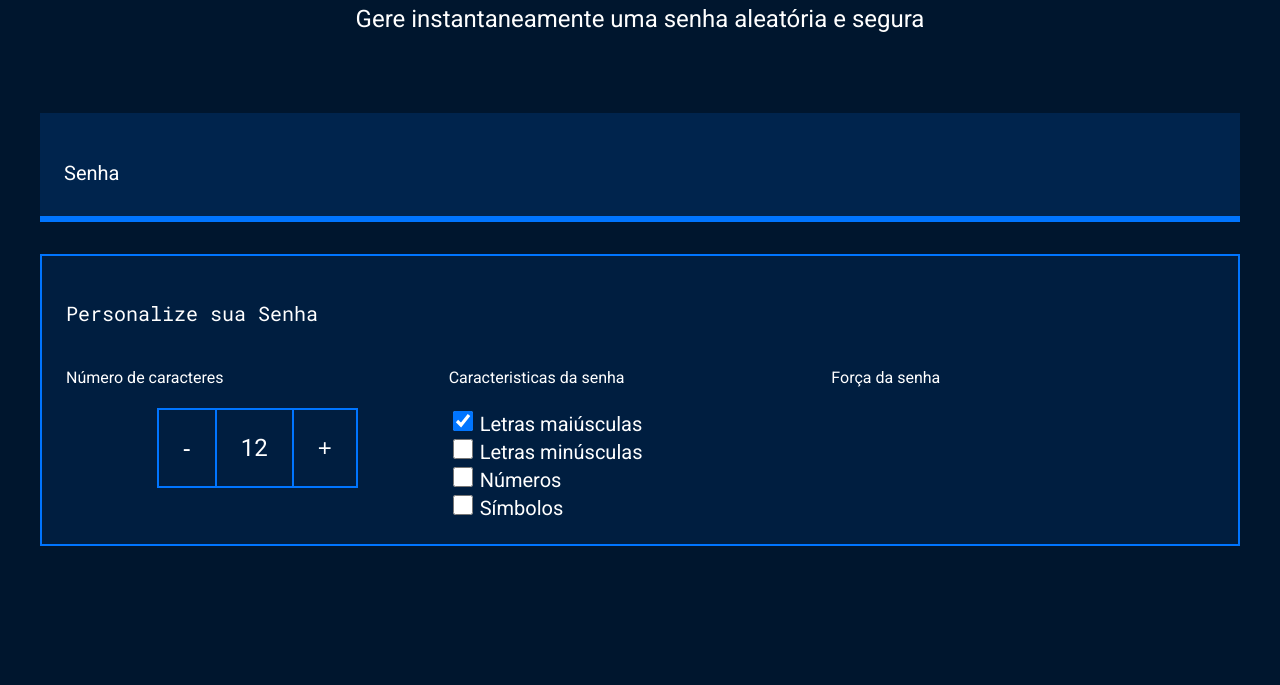
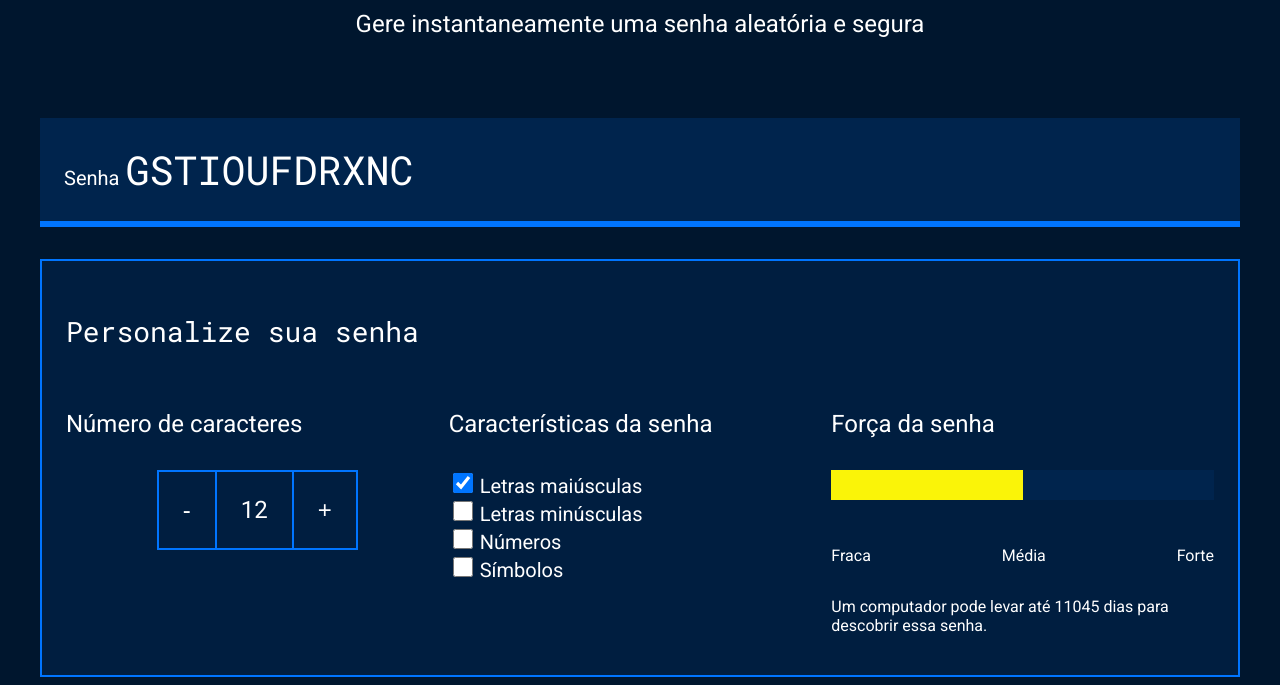
Before and after one commit to DaditoPa/Alura.JavaScript.GeradorDeSenha, a plain HTML site: page index.html in a window 1280 px wide. Shown: the part 208-893 px from the top of the page. Before the commit the page ends 800 px from the top, so only its background shows below. Drawn offline with Linux system fonts and the light colour scheme.

Commit message:
Add files via upload

```diff
--- a/index.html
+++ b/index.html
@@ -4,7 +4,7 @@
 <head>
     <meta charset="UTF-8">
     <meta name="viewport" content="width=device-width, initial-scale=1.0">
-    <title>Gerador de senhas</title>
+    <title>Gerador de senha</title>
     <link rel="stylesheet" href="style.css">
 </head>
 
@@ -17,10 +17,10 @@
         </div>
         <div class="conteudo-senha">
             <label for="senha">Senha</label>
-            <input name="senha" type="text" id="campo-senha">
+            <input name="senha" type="text" id="campo-senha" readonly>
         </div>
         <div class="parametro">
-            <h3 class="parametro-titulo">Personalize sua Senha</h3>
+            <h3 class="parametro-titulo">Personalize sua senha</h3>
             <div class="parametro-coluna__senha">
                 <div class="parametro-senha">
                     <h4 class="parametro-senha__titulo">Número de caracteres</h4>
@@ -31,28 +31,38 @@
                     </div>
                 </div>
                 <div class="parametro-senha">
-                    <h4 class="parametro-senha__titulo">Caracteristicas da senha</h4>
+                    <h4 class="parametro-senha__titulo">Características da senha</h4>
                     <div class="parametro-senha-checkbox">
-                        <input name="maisculo" type="checkbox" class="checkbox" checked>
-                        <label for="maisculo">Letras maiúsculas</label>
+                        <input name="maiusculo" type="checkbox" class="checkbox" checked>
+                        <label for="maiusculo">Letras maiúsculas</label>
                     </div>
                     <div class="parametro-senha-checkbox">
                         <input name="minusculo" type="checkbox" class="checkbox">
                         <label for="minusculo">Letras minúsculas</label>
                     </div>
-                    <div class="parametro-senha-checkbox"></div>
+                    <div class="parametro-senha-checkbox">
                         <input name="numero" type="checkbox" class="checkbox">
                         <label for="numero">Números</label>
-                    <div class="parametro-senha-checkbox"></div>
+                    </div>
+                    <div class="parametro-senha-checkbox">
                         <input name="simbolo" type="checkbox" class="checkbox">
                         <label for="simbolo">Símbolos</label>
+                    </div>
                 </div>
                 <div class="parametro-senha">
                     <h4 class="parametro-senha__titulo">Força da senha</h4>
+                    <div class="barra"></div>
+                    <div class="forca fraca"></div>
+                    <div class="parametro-senha-textos">
+                        <p>Fraca</p>
+                        <p>Média</p>
+                        <p>Forte</p>
+                    </div>
+                    <p class="entropia"></p>
                 </div>
             </div>
         </div>
     </section>
+    <script src="main.js"></script>
 </body>
-
 </html>
--- /dev/null
+++ b/main.js
@@ -0,0 +1,77 @@
+const numeroSenha = document.querySelector('.parametro-senha__texto');
+let tamanhoSenha = 12;
+numeroSenha.textContent = tamanhoSenha;
+const letrasMaiusculas = 'ABCDEFGHIJKLMNOPQRSTUVXYWZ';
+const letrasMinusculas = 'abcdefghijklmnopqrstuvxywz';
+const numeros = '0123456789';
+const simbolos = '!@%*?';
+const botoes = document.querySelectorAll('.parametro-senha__botao');
+const campoSenha = document.querySelector('#campo-senha');
+const checkbox = document.querySelectorAll('.checkbox');
+const forcaSenha = document.querySelector('.forca');
+
+botoes[0].onclick = diminuiTamanho;
+botoes[1].onclick = aumentaTamanho;
+
+function diminuiTamanho() {
+    if (tamanhoSenha > 1) {
+        // tamanhoSenha = tamanhoSenha-1;
+        tamanhoSenha--;
+    }
+    numeroSenha.textContent = tamanhoSenha;
+    geraSenha();
+}
+function aumentaTamanho() {
+    if (tamanhoSenha < 20) {
+        // tamanhoSenha = tamanhoSenha+1;
+        tamanhoSenha++;
+    }
+    numeroSenha.textContent = tamanhoSenha;
+    geraSenha();
+}
+
+for (i = 0; i < checkbox.length; i++) {
+    checkbox[i].onclick = geraSenha;
+}
+
+geraSenha();
+
+function geraSenha() {
+    let alfabeto = '';
+    if (checkbox[0].checked) {
+        alfabeto = alfabeto + letrasMaiusculas;
+    }
+    if (checkbox[1].checked) {
+        alfabeto = alfabeto + letrasMinusculas;
+    }
+    if (checkbox[2].checked) {
+        alfabeto = alfabeto + numeros;
+    }
+    if (checkbox[3].checked) {
+        alfabeto = alfabeto + simbolos;
+    }
+    let senha = '';
+    for (let i = 0; i < tamanhoSenha; i++) {
+        let numeroAleatorio = Math.random() * alfabeto.length;
+        numeroAleatorio = Math.floor(numeroAleatorio);
+        senha = senha + alfabeto[numeroAleatorio];
+    }
+    campoSenha.value = senha;
+    classificaSenha(alfabeto.length);
+
+}
+
+function classificaSenha(tamanhoAlfabeto){
+    let entropia = tamanhoSenha * Math.log2(tamanhoAlfabeto);
+    console.log(entropia);
+    forcaSenha.classList.remove('fraca','media','forte');
+    if (entropia > 57){
+        forcaSenha.classList.add('forte');
+    } else if (entropia > 35 && entropia < 57 ) {
+        forcaSenha.classList.add('media');
+    } else if (entropia <= 35){
+        forcaSenha.classList.add('fraca');
+    }
+    const valorEntropia = document.querySelector('.entropia');
+    valorEntropia.textContent = "Um computador pode levar até " + Math.floor(2**entropia/(100e6*60*60*24)) + " dias para descobrir essa senha.";
+}
--- a/style.css
+++ b/style.css
@@ -1,14 +1,15 @@
 @import url('https://fonts.googleapis.com/css2?family=Roboto&family=Roboto+Mono&display=swap');
+
 :root{
     --branco: white;
     --cor-de-fundo: #00162E;
     --fundo-senha: #00244D;
     --fundo-texto: #001E40;
     --borda: #0075FF;
-    --roboto: "Roboto", sans-serif;
-    --roboto-mono: "Roboto Mono", monospace;
+    --roboto: 'Roboto', sans-serif;
+    --roboto-mono: 'Roboto Mono', monospace;
+}
 
-}
 *{
     font-weight: 400;
 }
@@ -21,7 +22,7 @@ body{
 
 .titulo-principal{
     font-family: var(--roboto-mono);
-        font-size: 31px;
+    font-size: 32px;
 }
 
 .titulo-secundario{
@@ -35,7 +36,7 @@ body{
 
 .conteudo-senha{
     margin-top: 80px;
-        background-color: var(--fundo-senha);
+    background: var(--fundo-senha);
     padding: 24px;
     border-bottom: 6px solid var(--borda);
 }
@@ -47,7 +48,6 @@ body{
     font-family: var(--roboto-mono);
     font-size: 40px;
     width: 70%;
-
 }
 
 #campo-senha:focus{
@@ -63,19 +63,16 @@ body{
     background-color: var(--fundo-texto);
     border: 2px solid var(--borda);
     margin-top: 32px;
-        padding: 24px
-
-
-        ;
+    padding: 24px;
 }
 
 .parametro-titulo{
     font-family: var(--roboto-mono);
-        font-size: 20px;
+    font-size: 28px;
 }
 
-    .parametro-senha___titulo{
-        font-size: 24px;
+.parametro-senha__titulo{
+    font-size:24px;
 }
 
 .parametro-coluna__senha{
@@ -83,7 +80,6 @@ body{
     flex-direction: column;
     justify-content: center;
 }
-
 .parametro-senha{
     width: 50%;
     margin: 0 auto;
@@ -102,7 +98,6 @@ body{
     font-size: 24px;
     cursor: pointer;
 }
-
 .parametro-senha__texto{
     padding: 24px;
     border-top: 2px solid var(--borda);
@@ -121,6 +116,35 @@ body{
     cursor: pointer;
 }
 
+.barra{
+    background-color: var(--fundo-senha);
+    height: 30px;
+    width: 100%;
+}
+.forca{
+    height: 30px;
+    position: relative;
+    bottom: 30px;
+}
+.fraca{
+    width: 25%;
+    background-color: #E71B32;
+}
+.media{
+    background-color: #FAF408;
+    width: 50%;
+}
+.forte{
+    background-color: #00FF85;
+    width: 100%;
+}
+
+.parametro-senha-textos{
+    display: flex;
+    justify-content: space-between;
+}
+
+
 @media screen and (min-width: 768px) {
     .parametro-coluna__senha{
         flex-direction: row;
```
Lines whose indentation alone changed are shown as unchanged.
